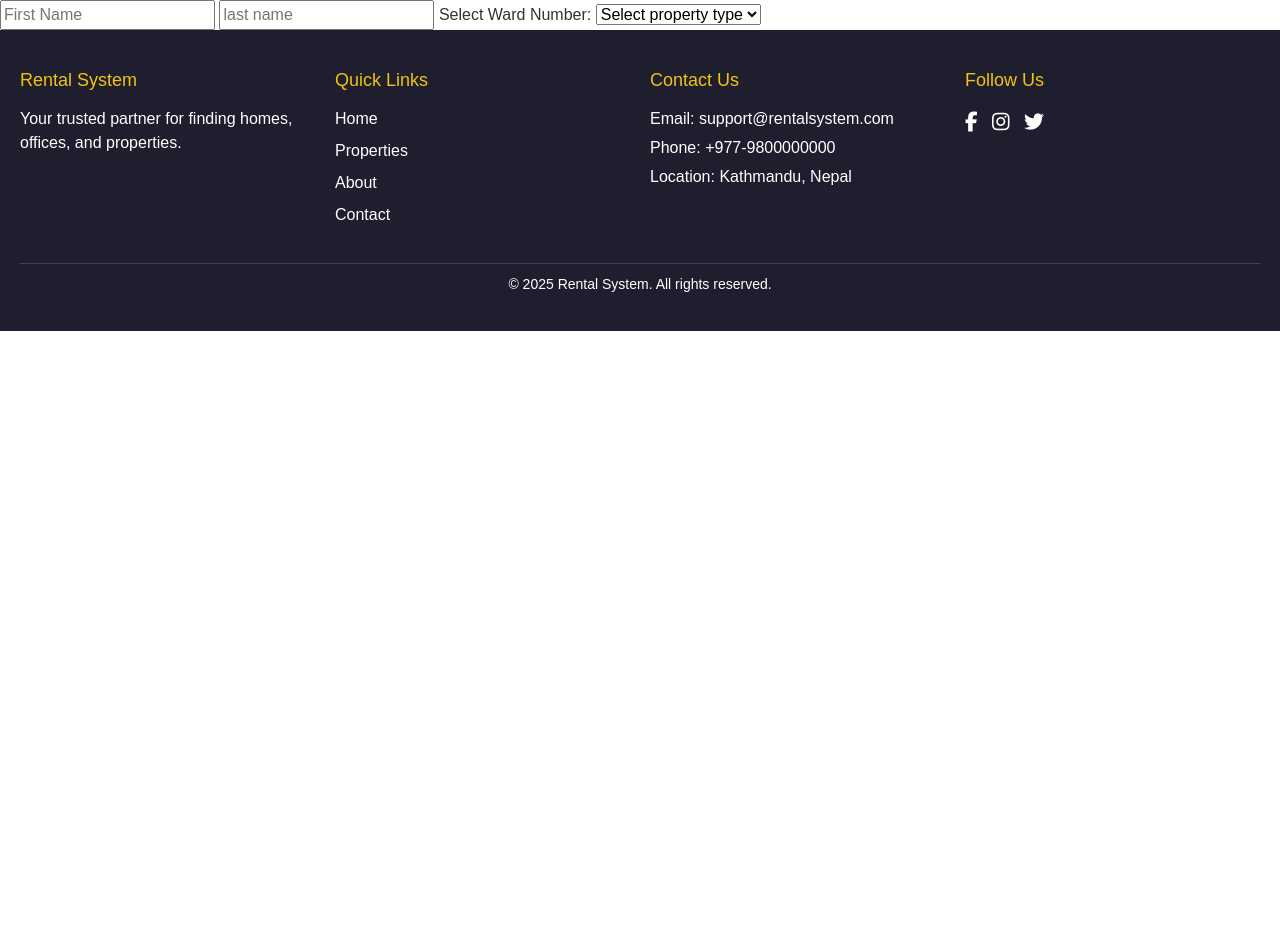
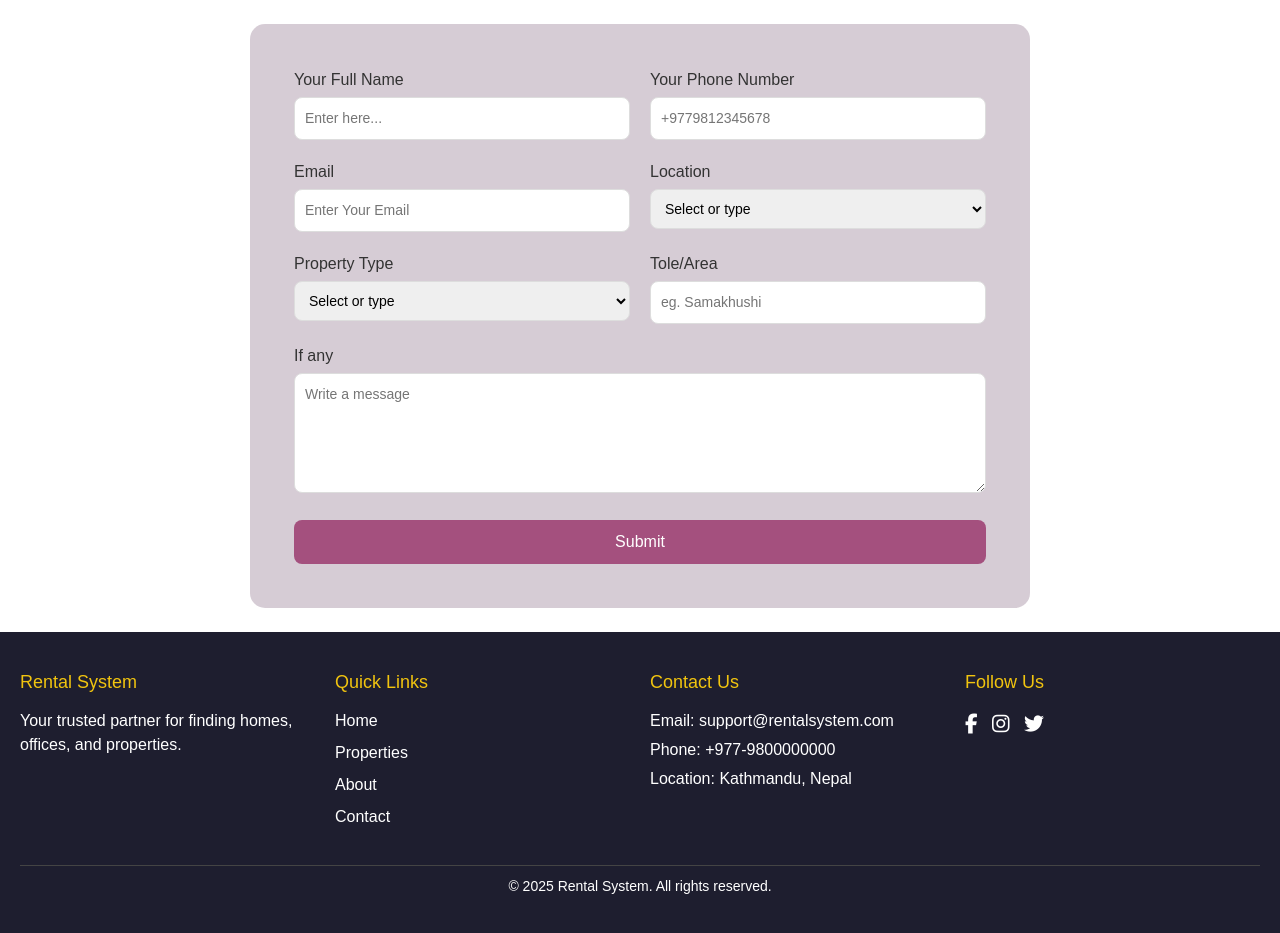
Before and after one commit to saraswoti2024/Rental_System, a Django app: template UI/templates/UI/request.html in a window 1280 px wide. Shown: the part 62-995 px from the top of the page. Before the commit the page ends 393 px from the top, so only its background shows below. Run offline with Django 5.2, Linux system fonts and the light colour scheme; the template is opened without the code that fills it, so the values that code supplies are empty; some libraries are stand-ins or nearby versions.

Commit message:
findmeroom

```diff
--- a/UI/context_processors.py
+++ b/UI/context_processors.py
@@ -1,5 +1,6 @@
 # your_app/context_processors.py
 from .models import Choice1
 
+##sabai file ma work garxa jaba pass garda
 def property_types(request):
     return {'nav': Choice1.objects.all()}
--- /dev/null
+++ b/UI/static/css/request.css
@@ -0,0 +1,59 @@
+  .form-container {
+    max-width: 780px;
+    margin: auto;
+    padding: 50px;
+    background: #b6a5b48f;
+    border-radius: 15px;
+  }
+
+  form {
+    display: grid;
+    grid-template-columns: 1fr 1fr;
+    gap: 20px;
+    margin: 10px;
+    padding: 10px;
+  }
+
+  label {
+    font-weight: 500;
+    margin-bottom: 5px;
+    display: block;
+  }
+
+  input[type="text"],
+  input[type="number"],
+  input[type="email"],
+  input[type="tel"],
+
+  select,
+  textarea {
+    width: 100%;
+    padding: 10px;
+    border: 1px solid #ddd;
+    border-radius: 8px;
+    font-size: 14px;
+  }
+
+  textarea {
+    min-height: 120px;
+    resize: vertical;
+  }
+
+  .full-width {
+    grid-column: span 2;
+  }
+
+  .button2 {
+    grid-column: span 2;
+    padding: 10px 20px;
+    background: #a4507e;
+    color: white;
+    border: none;
+    border-radius: 8px;
+    font-size: 16px;
+    cursor: pointer;
+  }
+
+  .button2:hover {
+    background: #d34392;
+  }
--- a/UI/templates/UI/request.html
+++ b/UI/templates/UI/request.html
@@ -1,23 +1,86 @@
 {% extends "common.html" %}
 {% block content %}
 {% load static %}
- <form action="request">
-    <input type="text" placeholder="First Name">
-    <input type="text" placeholder="last name">
-    <label for="propertytype">Select Ward Number:</label>
-    <select id="propertytype" name="propertytype" required>
-    <option value="" disabled selected>Select property type</option>
-    </select>
 
-    <script>
-      const propertySelect = document.getElementById('propertytype');
-      for (let i = 1; i <= 5; i++) {
-        const option = document.createElement('option');
-        option.value = i;
-        option.textContent = `propertytype ${i}`;
-        propertySelect.appendChild(option);
-      }
-    </script>
 
- </form>
+<div class="form-container m-4 p-4 mx-auto">
+  <form action="{% url 'request_room' %}" method="post">
+    {% csrf_token %}
+
+    {% if messages %}
+      {% for m in messages  %}
+        <div>{{m}}</div>
+      {% endfor %}
+    {% endif %}
+
+    <div>
+      <label for="fullname">Your Full Name</label>
+      <input type="text" id="fullname" name="fullname" placeholder="Enter here..." required>
+    </div>
+
+    <div>
+      <label for="phone">Your Phone Number</label>
+      <input type="tel" id="phone" name="phone" placeholder="+9779812345678" required>
+    </div>
+
+    <div>
+      <label for="email">Email</label>
+      <input type="email" id="email" name="email" placeholder="Enter Your Email">
+    </div>
+
+    <div>
+      <label for="location">Location</label>
+      <select id="location" name="location" required>
+        <option value="">Select or type</option>
+        <option>Dharmasthali, Tarakeshwar, Kathmandu</option>
+        <option>Tokha, Kathmandu</option>
+        <option>Nepaltar (Tarkeshwar), Kathmandu</option>
+        <option>Chandra Surya Marg, कोट देवी, Jadibuti</option>
+        <option>Maharajgunj Dhapasi Bansbari, Basundhara Area</option>
+      </select>
+    </div>
+
+    <div>
+      <label for="propertytype">Property Type</label>
+      <select id="propertytype" name="propertytype" required>
+        <option value="">Select or type</option>
+        <option>1 Room</option>
+        <option>2 Room</option>
+        <option>Flat</option>
+        <option>1BHK</option>
+        <option>2BHK</option>
+        <option>3BHK</option>
+        <option>4BHK</option>
+        <option>Apartment</option>
+      </select>
+    </div>
+
+    <div>
+      <label for="area">Tole/Area</label>
+      <input type="text" id="area" name="area" placeholder="eg. Samakhushi">
+    </div>
+
+    <div class="full-width">
+      <label for="message">If any</label>
+      <textarea id="message" name="message" placeholder="Write a message"></textarea>
+    </div>
+
+    <button class="button2" type="submit">Submit</button>
+  </form>
+</div>
+
+<script>
+  $(document).ready(function() {
+    $('#location').select2({
+      placeholder: "Select or type",
+      allowClear: true
+    });
+
+    $('#propertytype').select2({
+      placeholder: "Select or type",
+      allowClear: true
+    });
+  });
+</script>
+
 {% endblock content %}
--- a/UI/templates/common.html
+++ b/UI/templates/common.html
@@ -10,9 +10,17 @@
 
 
     <link href="https://cdn.jsdelivr.net/npm/bootstrap@5.3.6/dist/css/bootstrap.min.css" rel="stylesheet" integrity="sha384-4Q6Gf2aSP4eDXB8Miphtr37CMZZQ5oXLH2yaXMJ2w8e2ZtHTl7GptT4jmndRuHDT" crossorigin="anonymous">
+    <!-- jQuery -->
+
+
+<!-- Select2 CSS & JS -->
+<link href="https://cdn.jsdelivr.net/npm/select2@4.1.0-rc.0/dist/css/select2.min.css" rel="stylesheet" />
+
+
 
     <link rel="stylesheet" href="{% static 'css/common.css' %}">
     <link rel="stylesheet" href="{% static 'css/login.css' %}">
+    <link rel="stylesheet" href="{% static 'css/request.css' %}">
 
 </head>
 <body>
@@ -28,7 +36,7 @@
             <h2 class="navtitle">ABOUT US</h2>
 
             <div class="request">
-            <button class="navbutton"><h2 class="navtitle2">Find me Room</h2></button>
+            <a href="{% url 'request_room' %}"><button class="navbutton"><h2 class="navtitle2">Find me Room</h2></button></a>
             <button class="navbutton"><h2 class="navtitle2" >Shift Home</h2></button>
              </div>
             <a href="{% url 'log_in' %}"><h2 class="navtitle1">LOGIN</h2></a>
@@ -83,5 +91,7 @@
      <!-- footer ends -->
 
      <script src="https://cdn.jsdelivr.net/npm/bootstrap@5.3.6/dist/js/bootstrap.bundle.min.js" integrity="sha384-j1CDi7MgGQ12Z7Qab0qlWQ/Qqz24Gc6BM0thvEMVjHnfYGF0rmFCozFSxQBxwHKO" crossorigin="anonymous"></script>
+     <script src="https://code.jquery.com/jquery-3.6.0.min.js"></script>
+     <script src="https://cdn.jsdelivr.net/npm/select2@4.1.0-rc.0/dist/js/select2.min.js"></script>
 </body>
 </html>
--- a/UI/urls.py
+++ b/UI/urls.py
@@ -4,4 +4,5 @@ urlpatterns = [
     path('home/',HomeView.as_view(),name='home'),
     path('choices/',choices,name="choices"),
     path('choices/',common,name='common'),
+    path('request/',request_room_view,name="request_room"),
 ]
--- a/project/settings.py
+++ b/project/settings.py
@@ -42,6 +42,7 @@ INSTALLED_APPS = [
 EXTERNAL_APPS = [
     'accounts',
     'UI',
+    'phonenumber_field',
 ]
 
 INSTALLED_APPS.extend(EXTERNAL_APPS)
```
Also changed, not shown: UI/models.py (+10 -1 lines), UI/views.py (+23 -1 lines), UI/migrations/0002_request_room.py (added), UI/migrations/0003_rename_request_room_requestroom.py (added), UI/migrations/0004_remove_requestroom_phone.py (added).
